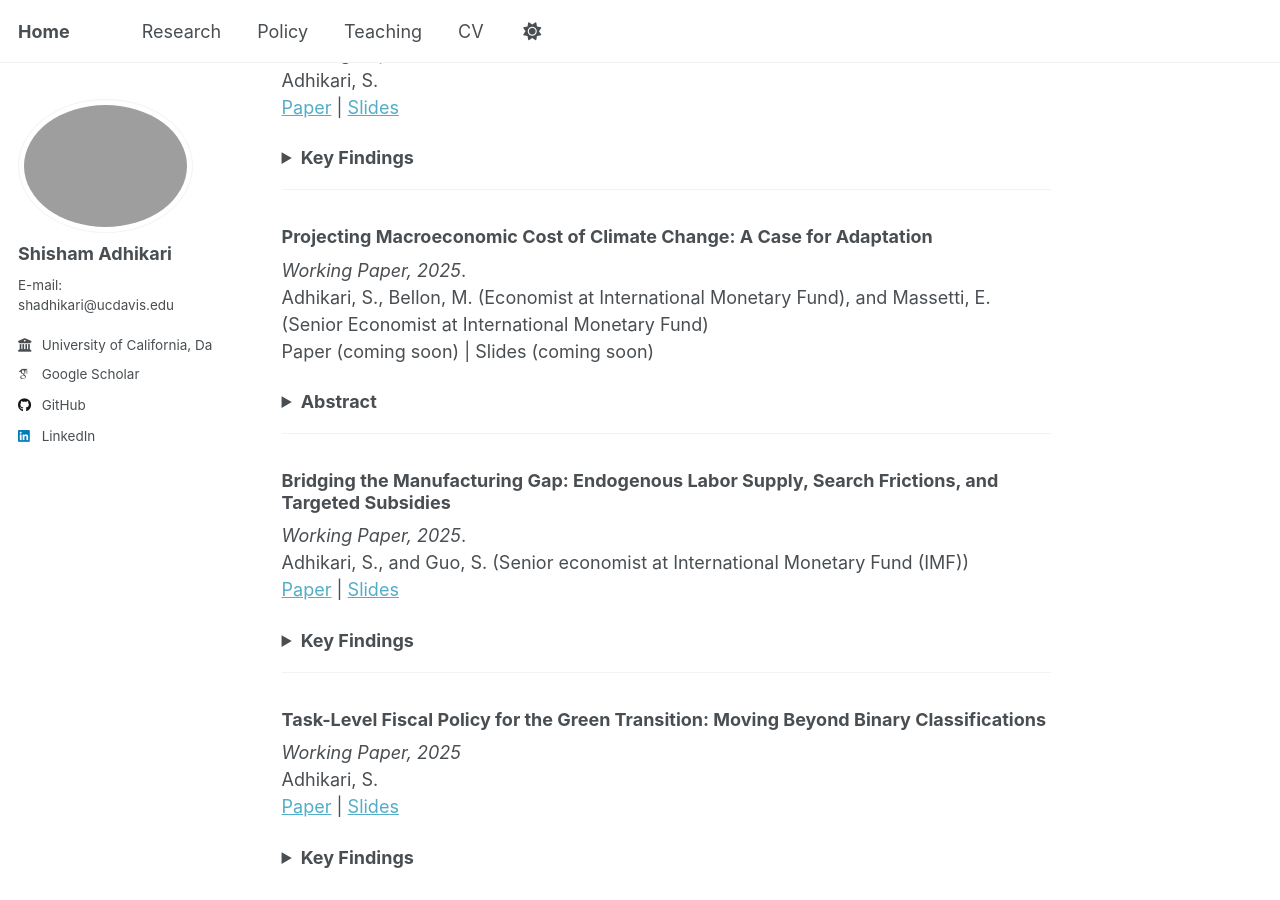
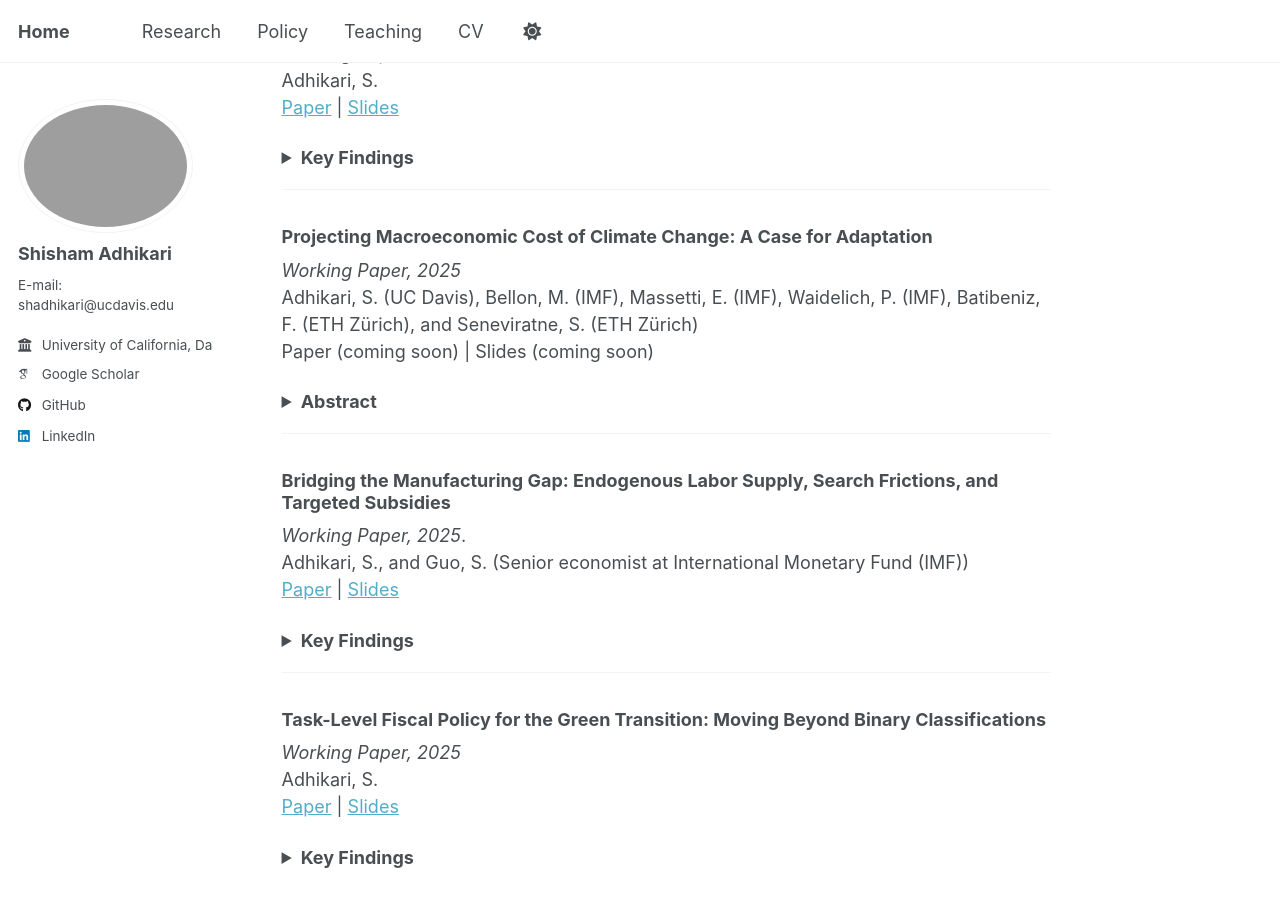
Before and after one commit to adhikars11/shadhikari, a Jekyll site: the page built from _pages/research.md, in a window 1280 px wide and 900 px high, scrolled down 528 px. Built offline with Jekyll 4.4.1, drawn with Linux system fonts in a browser that asks for light colours; some web fonts are replaced.

Commit message:
Revise author list and details for research paper

```diff
--- a/_pages/research.md
+++ b/_pages/research.md
@@ -37,8 +37,8 @@ Adhikari, S.
 ---
 
 ### Projecting Macroeconomic Cost of Climate Change: A Case for Adaptation
-*Working Paper, 2025*.
-Adhikari, S., Bellon, M. (Economist at International Monetary Fund), and Massetti, E. (Senior Economist at International Monetary Fund)
+*Working Paper, 2025*
+Adhikari, S. (UC Davis), Bellon, M. (IMF), Massetti, E. (IMF), Waidelich, P. (IMF), Batibeniz, F. (ETH Zürich), and Seneviratne, S. (ETH Zürich)
 Paper (coming soon) | Slides (coming soon)
 
 <details><summary><strong>Abstract</strong></summary>
```
